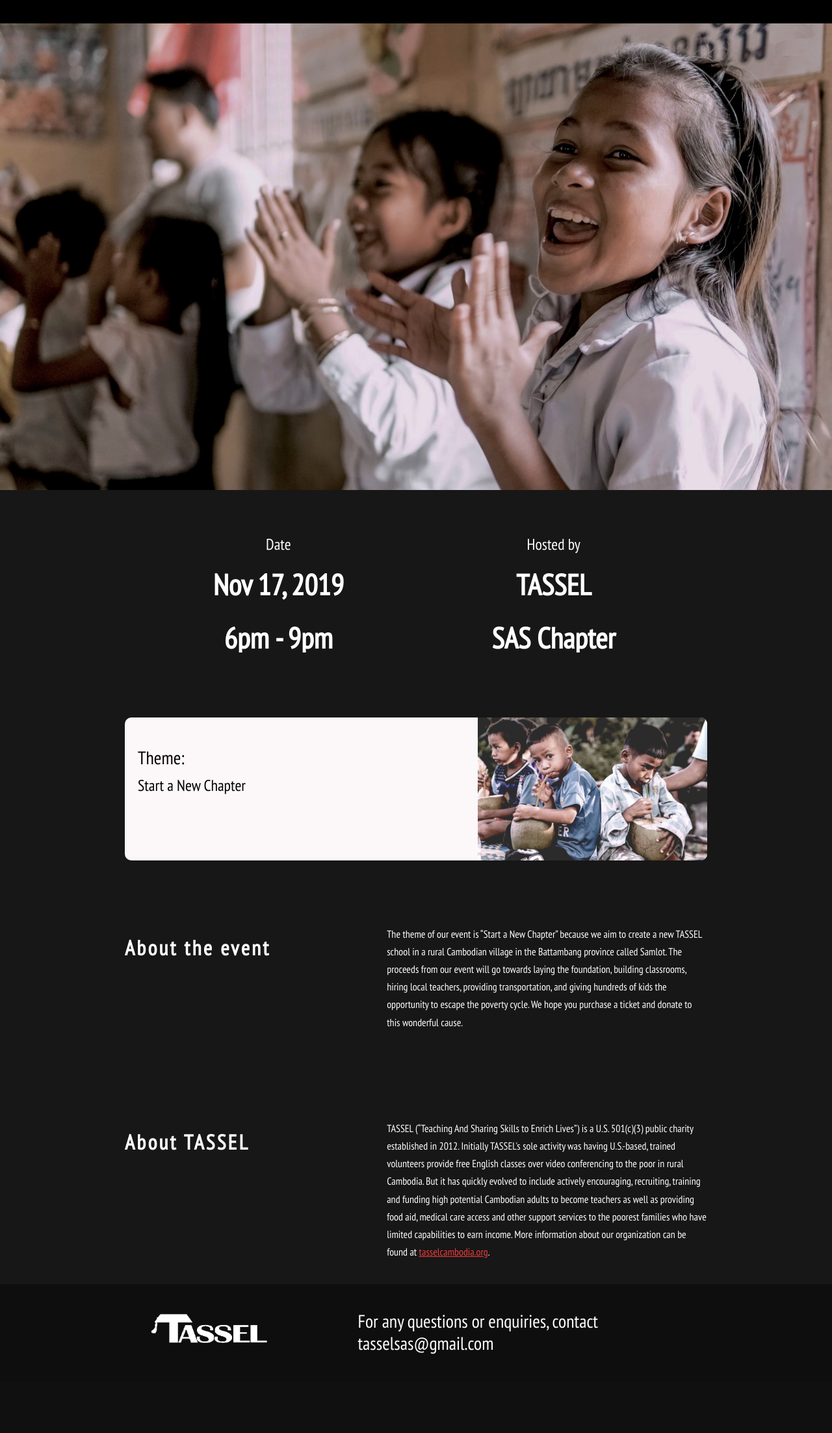
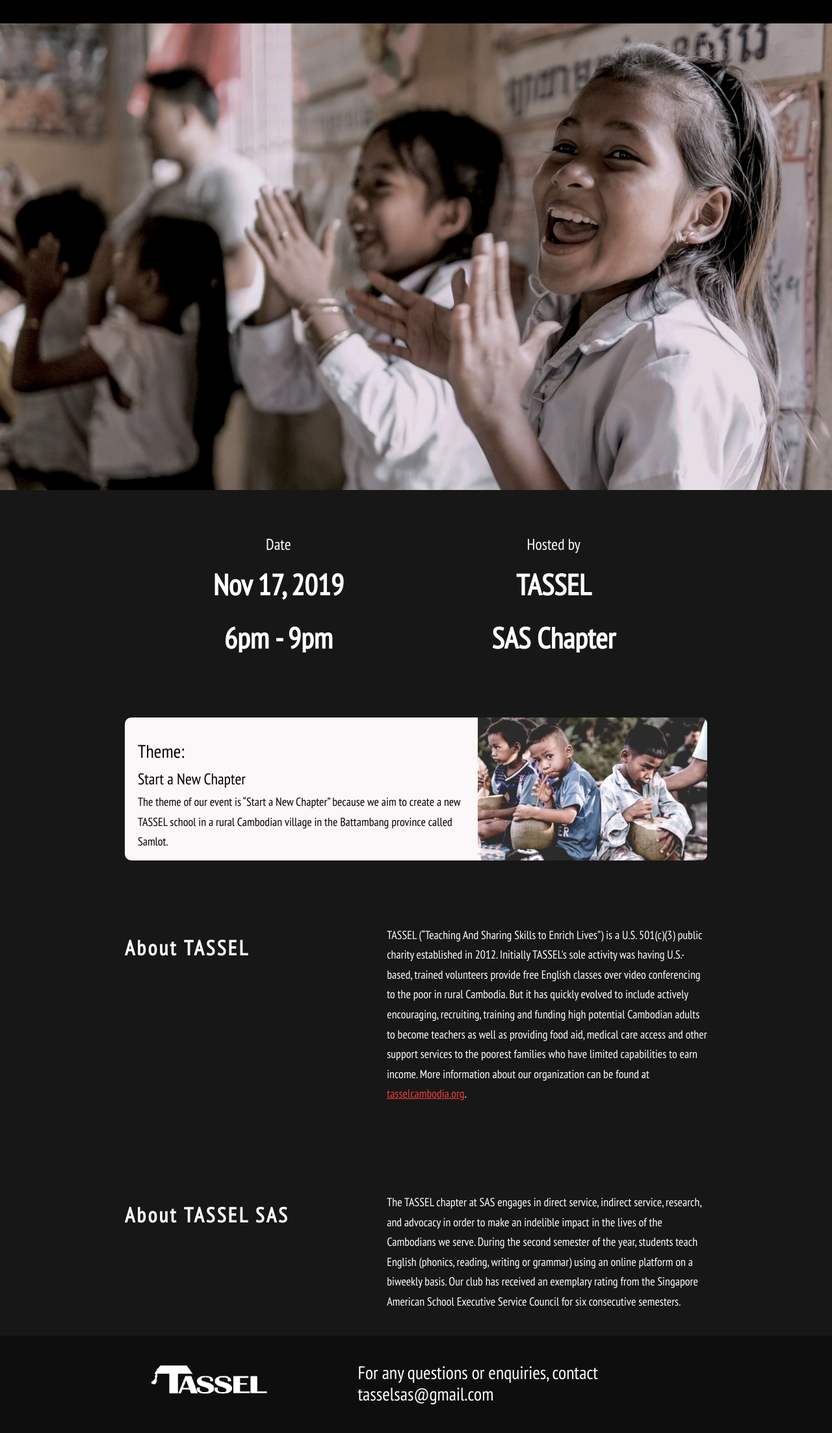
Before and after one commit to koheisanno/tasselsasgala, a Django app: page / in a window 1280 px wide; the page is wider, and only the part inside the window is pictured. Shown: the part 104-2309 px from the top of that part at 65% size. Before the commit the page ends 2187 px from the top of that part, so only its background shows below. Run offline with Django 3.2, Linux system fonts and the light colour scheme; some libraries are stand-ins or nearby versions.

Commit message:
css edits

```diff
--- a/event/static/event/eventmain.css
+++ b/event/static/event/eventmain.css
@@ -20,7 +20,9 @@ body
 
 p
 { padding: 0 0 20px 0;
-  line-height: 1.7em;}
+  line-height: 1.7em;
+  font-size: 18px;
+}
 
 #not-current {
   color: rgb(255, 255, 255);
@@ -40,6 +42,7 @@ p
   height: auto;
   float:right;
 }
+
 
 h1, h2, h3, h4, h5, h6
 {
@@ -125,6 +128,7 @@ a.button {
 }
 #button2{
   margin: 65px 2px;
+  font-family: 'Montserrat', sans-serif;
 }
 
 a.button:hover{
@@ -144,7 +148,7 @@ a.button:hover{
 }
 
 #centered h1{
-  font-size: 75px;
+  font-size: 90px;
   color: rgb(255, 255, 255);
 }
 
@@ -328,11 +332,25 @@ ul#menu li:hover
   position: relative;
   display: none;
 }
+#p1{
+  margin-left: 20px;
+  right: 10px;
+  top: 40px;
+  position: relative;
+  display: block;
+}
+
+#p2{
+  margin-left: 20px;
+  top: 40px;
+  position: relative;
+  display: none;
+}
 #detail{
   width:100%;
 }
 #detail h3{
-  color:rgb(242, 59, 59);
+  color:white;
 }
 #midmobiletitle {
     display:block;
@@ -401,7 +419,7 @@ ul#menu li:hover
 
 
 
-@media screen and (max-width: 1280px) and (min-width: 700px){
+@media screen and (max-width: 1280px) and (min-width: 850px){
   #midmobiletitle {
     display:block;
     text-align: left;
@@ -447,16 +465,23 @@ ul#menu li:hover
     top: 30px;
     display:none;
   }
+  #p1{
+    display:none;
+  }
   #image_text h3{
     margin-left: 20px;
-    top: 30px;
+    top: 20px;
     position: relative;
     display: block;
   }
   #image_text h4{
     margin-left: 20px;
-    top: 30px;
+    top: 20px;
     position: relative;
+    display: block;
+  }
+  #p2{
+    top: 20px;
     display: block;
   }
   #button2{
@@ -478,7 +503,7 @@ ul#menu li:hover
   }
 }
 
-@media screen and (max-width: 750px){
+@media screen and (max-width: 850px){
   #midmobiletitle {
     display:block;
   }
@@ -525,10 +550,14 @@ ul#menu li:hover
   #image-txt{
     min-height: 100px;
     width: 100%;
-    background: rgb(233, 81, 81);
-    color: rgb(252, 247, 249);
+    background: white;
+    color: black;
     padding-left: 20px;
     border-radius: 10px;
+    top: 20px;
+  }
+  #image-txt p{
+    margin-right: 18px;
   }
   #para
   {
--- a/event/templates/event/home.html
+++ b/event/templates/event/home.html
@@ -51,22 +51,25 @@
     <div id='image-side'>
         <h2>Theme:</h2>
         <h1>Start a New Chapter</h1>
+        <p id='p1'>The theme of our event is “Start a New Chapter” because we aim to create a new TASSEL school in a rural Cambodian village in the Battambang province called Samlot.</p>
         <h3>Theme:</h3>
         <h4>Start a New Chapter</h4>
+        <p id='p2'>The theme of our event is “Start a New Chapter” because we aim to create a new TASSEL school in a rural Cambodian village in the Battambang province called Samlot.</p>
     </div>
 </div>
 <div id='image-txt'>
     <h3>Theme:</h3>
     <h4>Start a New Chapter</h4>
-</div>
-<div class='info'>
-    <h2 class="side"><strong>
-        About the event</strong></h2>
-    <p class='para'>The theme of our event is “Start a New Chapter” because we aim to create a new TASSEL school in a rural Cambodian village in the Battambang province called Samlot. The proceeds from our event will go towards laying the foundation, building classrooms, hiring local teachers, providing transportation, and giving hundreds of kids the opportunity to escape the poverty cycle. We hope you purchase a ticket and donate to this wonderful cause.</p>
+    <p>The theme of our event is “Start a New Chapter” because we aim to create a new TASSEL school in a rural Cambodian village in the Battambang province called Samlot.</p>
 </div>
 <div class='info'>
     <h2 class="side"><strong>
         About TASSEL</strong></h2>
     <p class='para'>TASSEL (“Teaching And Sharing Skills to Enrich Lives”) is a U.S. 501(c)(3) public charity established in 2012. Initially TASSEL's sole activity was having U.S.-based, trained volunteers provide free English classes over video conferencing to the poor in rural Cambodia. But it has quickly evolved to include actively encouraging, recruiting, training and funding high potential Cambodian adults to become teachers as well as providing food aid, medical care access and other support services to the poorest families who have limited capabilities to earn income. More information about our organization can be found at <a href='tasselcambodia.org' target="_blank">tasselcambodia.org</a>.</p>
 </div>
+<div class='info'>
+    <h2 class="side"><strong>
+        About TASSEL SAS</strong></h2>
+    <p class='para'>The TASSEL chapter at SAS engages in direct service, indirect service, research, and advocacy in order to make an indelible impact in the lives of the Cambodians we serve. During the second semester of the year, students teach English (phonics, reading, writing or grammar) using an online platform on a biweekly basis. Our club has received an exemplary rating from the Singapore American School Executive Service Council for six consecutive semesters.</p>
+</div>
 {% endblock homecontent %}
```
Also changed, not shown: event/static/event/tasselfinaljpg copy.jpg.
